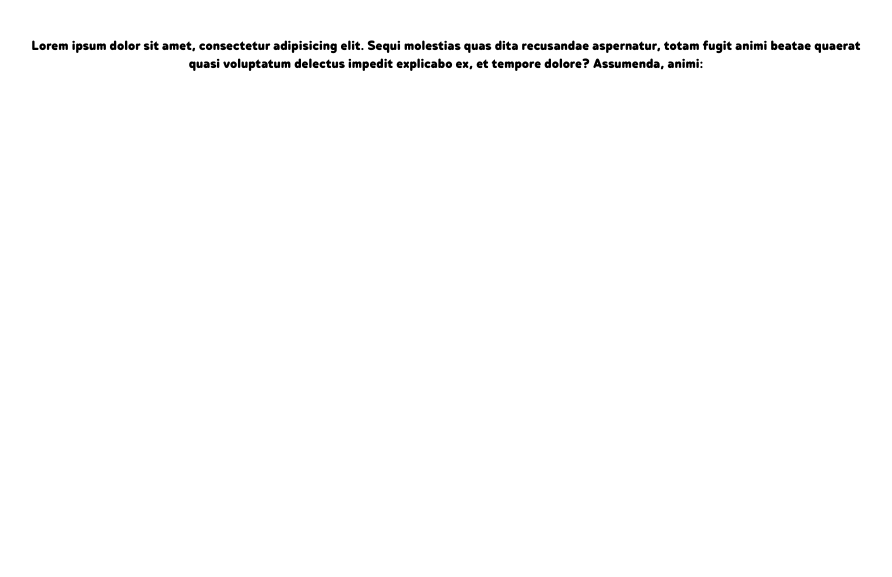
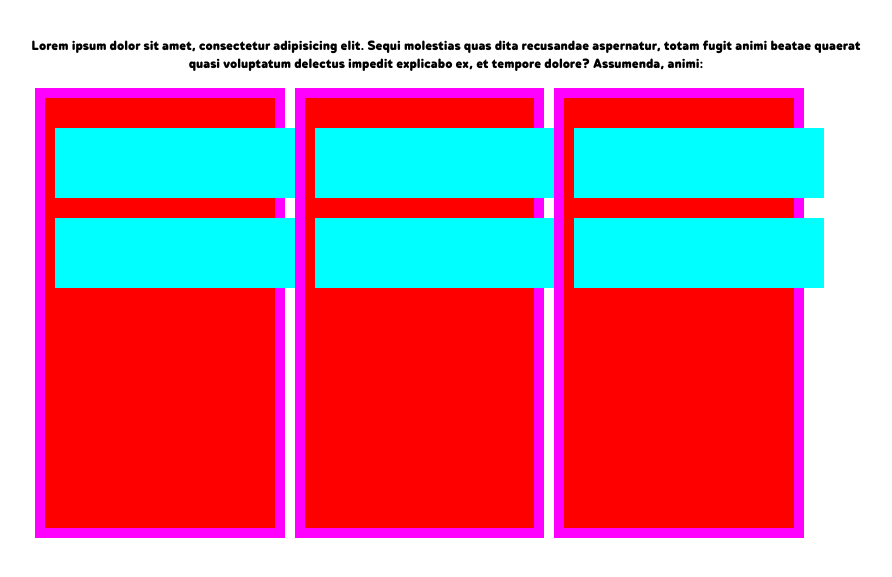
Before and after one commit to matteo-didone/html-css-float-cards, a plain HTML site: page index.html in a window 1280 px wide. Shown: the part 81-658 px from the top of the page, without its empty margins (194-1086 px from the left). Drawn offline with Linux system fonts and the light colour scheme.

Commit message:
Several attempts at creating the foundations

```diff
--- a/index.html
+++ b/index.html
@@ -22,9 +22,55 @@
             <p>
                 quasi voluptatum delectus impedit explicabo ex, et tempore dolore? Assumenda, animi:
             </p>
+
         </section>
 
-        <section>
+        <section class="clearfix" id="team-memebers-section">
+            <!--Vado a creare tre colonne, con 2 macro elementi all'interno di ciasscuna-->
+
+            <!--Prima colonna: Marco Bianchi e Marta Ipsum-->
+            <div class="big-column clearfix">
+
+                <!--Business Card Marco Bianchi-->
+                <div class="business-card">
+
+                </div>
+
+                <!--Business Card Marta Ipsum-->
+                <div class="business-card">
+
+                </div>
+
+            </div>
+
+            <!--Seconda colonna: Laura Rossi e Roverto Lorem-->
+            <div class="big-column clearfix">
+
+                <!--Business Card Marco Bianchi-->
+                <div class="business-card">
+
+                </div>
+
+                <!--Business Card Laura Rossi-->
+                <div class="business-card">
+
+                </div>
+
+            </div>
+
+            <!--Terza colonna: Giorgio Verdi e Daniela Amet-->
+            <div class="big-column clearfix">
+
+                <!--Business Card Giorgio Verdi-->
+                <div class="business-card">
+
+                </div>
+
+                <!--Business Card Daniela Amet-->
+                <div class="business-card">
+
+                </div>
+            </div>
 
         </section>
     </main>
--- a/style.css
+++ b/style.css
@@ -34,6 +34,12 @@ body
     background-color: white;
 }
 
+main
+{
+    width: 65%;
+    margin: 0 auto;
+}
+
 /*Poichè uso i float per posizionare determinati elementi, userò anche il clearfix*/
 .clearfix::after
 {
@@ -42,9 +48,28 @@ body
     clear: both;
 }
 
-.box
+div.big-column
 {
-    background: white url("gradient.png") ;
-    background-repeat: repeat-y;
     padding-top: 20px;
+    margin: 15px 5px;
+    height: 450px; /*DA ELIMINARE!*/
+    width: 30%;
+    background-color: red;
+    border: 10px solid magenta;
+    float: left;
 }
+
+div.business-card
+{
+    height: 70px;
+    width: 250px;
+    margin: 10px;
+    background-color: aqua;
+    border: 5px white;
+    float: left;
+}
+
+#team-memebers-section
+{
+    position: center;
+}
```
